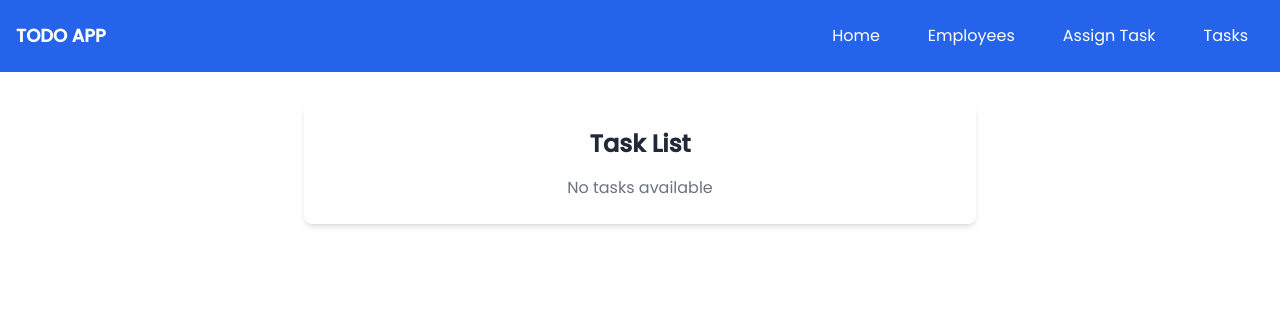
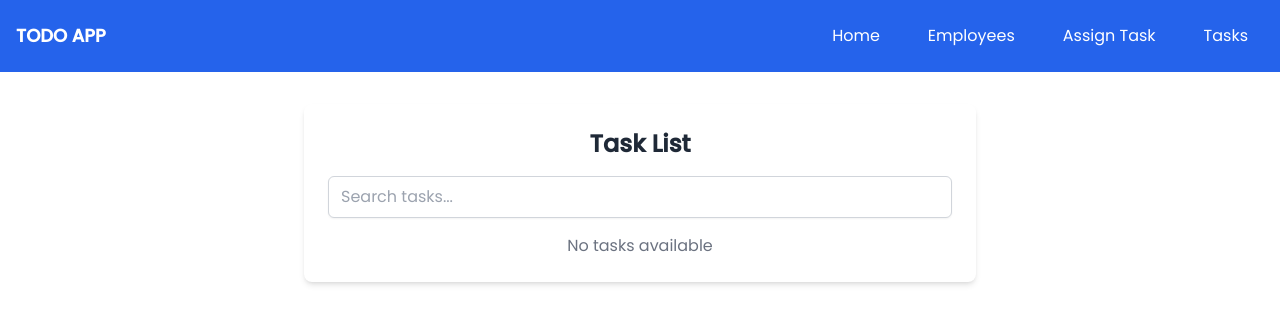
Before and after one commit to Anin-Hasan/TaskManagementApp, a React (Create React App) app: page /tasks in a window 1280 px wide. Shown: the top 324 px of the page. Built offline with nearby package versions, Linux system fonts and the light colour scheme.

Commit message:
search option added

```diff
--- a/src/components/employee/EmployeeList.jsx
+++ b/src/components/employee/EmployeeList.jsx
@@ -1,9 +1,7 @@
 import React from "react";
 import EmployeeListItem from "./EmployeeListItem";
-import { useSelector } from "react-redux";
 
-const EmployeeList = () => {
-  const { employees } = useSelector((state) => state.employees);
+const EmployeeList = ({ employees }) => {
   return (
     <div className="max-w-2xl mx-auto mt-8 p-6 bg-white rounded-lg font-poppins shadow-md">
       <h2 className="text-2xl font-bold mb-4">Employee List</h2>
--- a/src/components/home/Home.jsx
+++ b/src/components/home/Home.jsx
@@ -1,7 +1,15 @@
-import React from "react";
+import React, { useState } from "react";
 import EmployeeList from "../employee/EmployeeList";
+import { useSelector } from "react-redux";
 
 const Home = () => {
+  const [searchQuery, setSearchQuery] = useState("");
+  const employees = useSelector((state) => state.employees.employees);
+
+  const filteredEmployees = employees.filter((employee) =>
+    employee.name.toLowerCase().includes(searchQuery.toLowerCase())
+  );
+
   return (
     <div className="container mx-auto p-4 font-poppins">
       <div className="flex flex-col justify-center items-center text-center">
@@ -9,9 +17,16 @@ const Home = () => {
         <p className="text-lg mb-4">
           Manage your employees and tasks efficiently.
         </p>
+        <input
+          type="text"
+          placeholder="Search employees..."
+          value={searchQuery}
+          onChange={(e) => setSearchQuery(e.target.value)}
+          className="mt-2 mb-4 px-4 py-2 w-1/3 border border-gray-300 rounded-md shadow-sm focus:outline-none focus:ring-blue-500 focus:border-blue-500"
+        />
       </div>
       <div className="mt-8">
-        <EmployeeList />
+        <EmployeeList employees={filteredEmployees} />
       </div>
     </div>
   );
--- a/src/components/task/AssignTask.jsx
+++ b/src/components/task/AssignTask.jsx
@@ -9,9 +9,8 @@ import {
 const AssignTask = () => {
   const dispatch = useDispatch();
   const employees = useSelector((state) => state.employees.employees);
-  const { selectedEmployee, taskDescription } = useSelector(
-    (state) => state.tasks.selectedEmployee
-  );
+  const selectedEmployee = useSelector((state) => state.tasks.selectedEmployee);
+  const taskDescription = useSelector((state) => state.tasks.taskDescription);
 
   const handleAssignTask = (e) => {
     e.preventDefault();
--- a/src/components/task/TaskList.jsx
+++ b/src/components/task/TaskList.jsx
@@ -1,4 +1,4 @@
-import React from "react";
+import React, { useState } from "react";
 import { useSelector, useDispatch } from "react-redux";
 import {
   deleteTask,
@@ -13,6 +13,8 @@ const TaskList = () => {
   const { tasks, editingTaskId, newTaskDescription, newEmployeeId } =
     useSelector((state) => state.tasks);
   const employees = useSelector((state) => state.employees.employees);
+
+  const [searchQuery, setSearchQuery] = useState("");
 
   const handleEditTask = (taskId) => {
     dispatch(setEditingTask(taskId));
@@ -35,16 +37,27 @@ const TaskList = () => {
     dispatch(deleteTask(taskId));
   };
 
+  const filteredTasks = tasks.filter((task) =>
+    task.description.toLowerCase().includes(searchQuery.toLowerCase())
+  );
+
   return (
     <div className="max-w-2xl mx-auto mt-8 p-6 bg-white rounded-lg font-poppins shadow-md">
       <h2 className="text-2xl font-bold mb-4 text-center text-gray-800">
         Task List
       </h2>
-      {tasks.length === 0 ? (
+      <input
+        type="text"
+        placeholder="Search tasks..."
+        value={searchQuery}
+        onChange={(e) => setSearchQuery(e.target.value)}
+        className="mt-1 mb-4 block w-full px-3 py-2 border border-gray-300 rounded-md shadow-sm focus:outline-none focus:ring-blue-500 focus:border-blue-500"
+      />
+      {filteredTasks.length === 0 ? (
         <p className="text-center text-gray-500">No tasks available</p>
       ) : (
         <ul className="space-y-4">
-          {tasks.map((task) => (
+          {filteredTasks.map((task) => (
             <li
               key={task.id}
               className="flex flex-col p-4 bg-gray-100 rounded-md shadow-sm"
```
